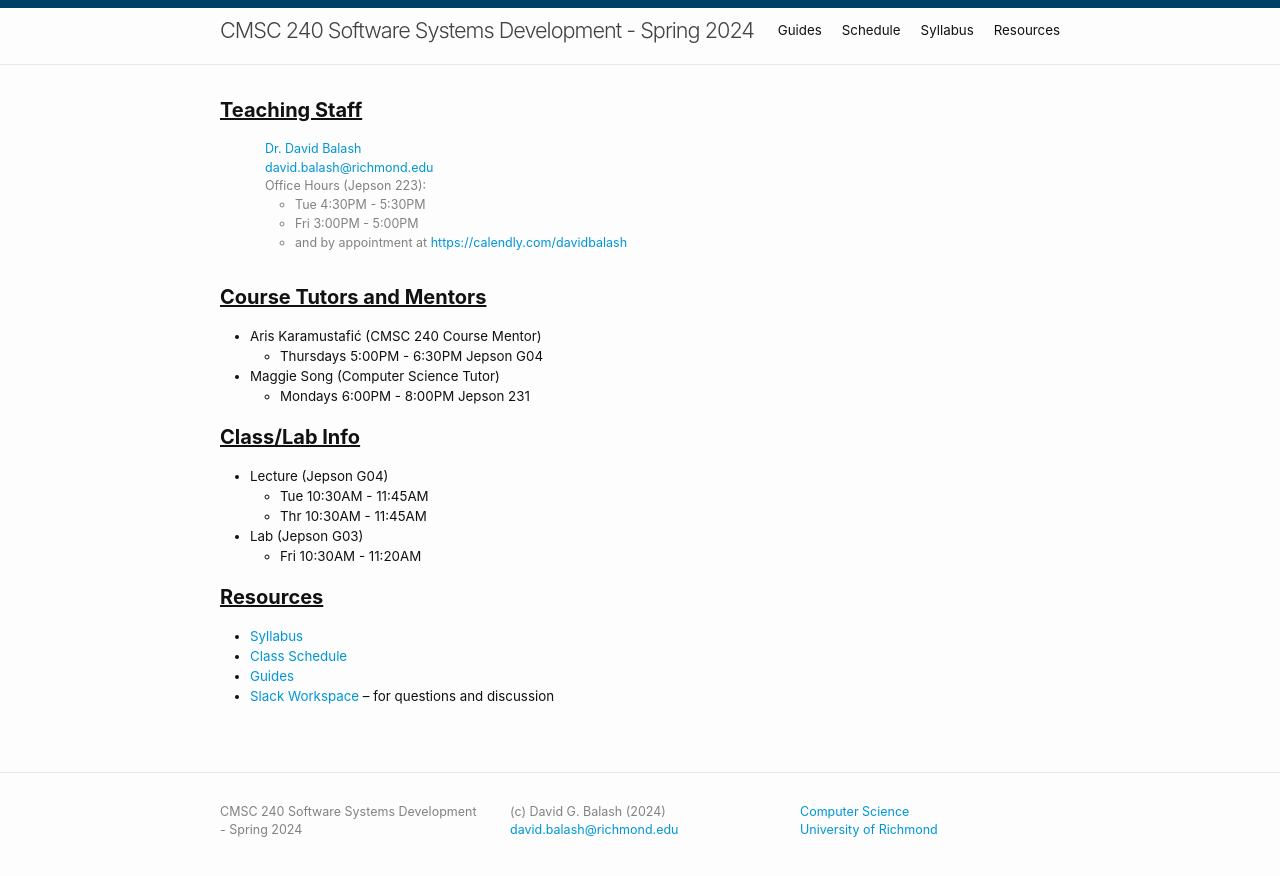
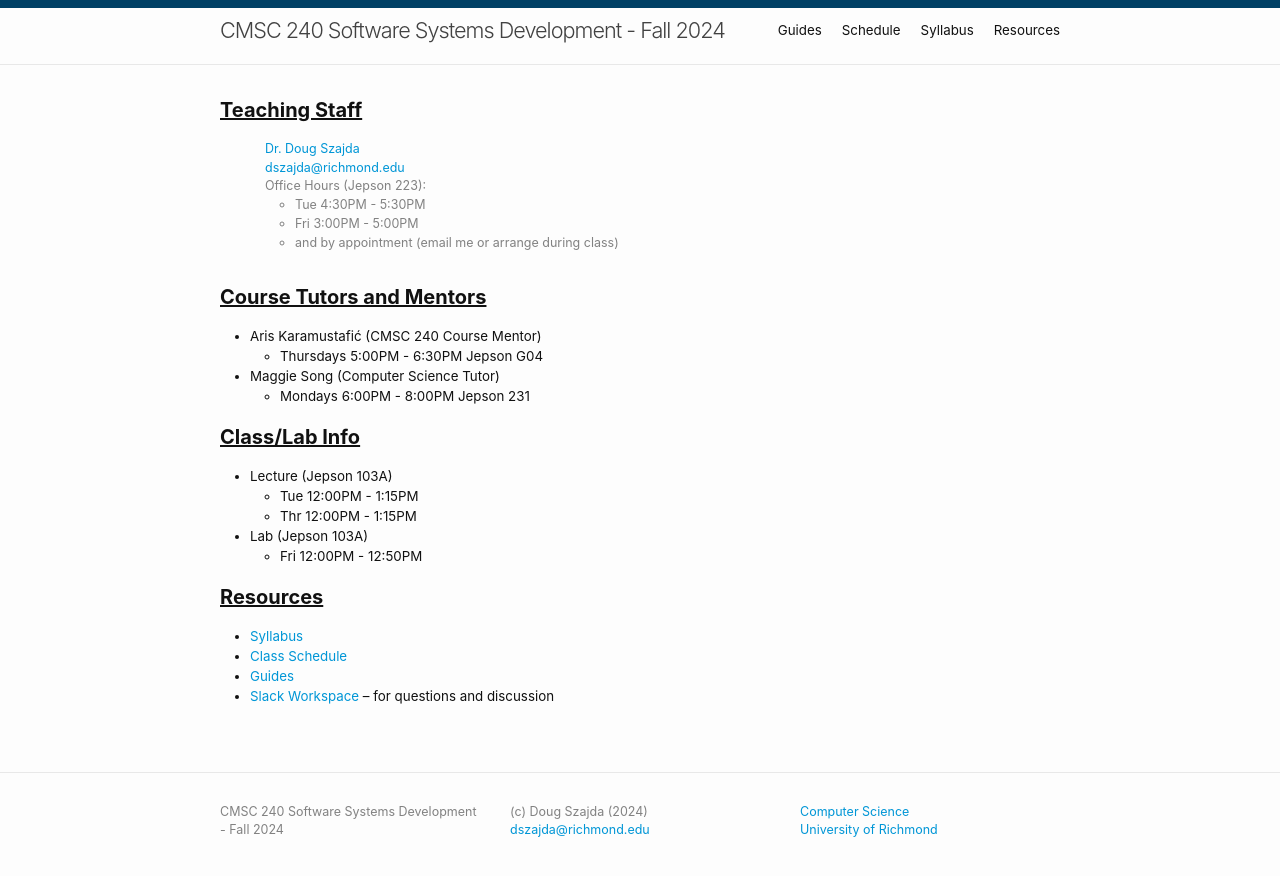
Before and after one commit to cmsc240-f24-dcs/cmsc240-f24-s2.github.io, a Jekyll site: the page built from index.md, in a window 1280 px wide. Shown: the top 876 px of the page. Built offline with Jekyll 4.4.1, drawn with Linux system fonts in a browser that asks for light colours.

Commit message:
"Start of editing website for fall"

```diff
--- a/_config.yml
+++ b/_config.yml
@@ -13,16 +13,16 @@
 # you will see them accessed via {{ site.title }}, {{ site.email }}, and so on.
 # You can create any custom variable you would like, and they will be accessible
 # in the templates via {{ site.myvariable }}.
-title: CMSC 240 Software Systems Development - Spring 2024
-email: david.balash@richmond.edu
-author: David G. Balash
+title: CMSC 240 Software Systems Development - Fall 2024
+email: dszajda@richmond.edu
+author: Doug Szajda
 description: > # this means to ignore newlines until "baseurl:"
-  CMSC 240 Software Systems Development - Spring 2024
+  CMSC 240 Software Systems Development - Fall 2024
 
 baseurl: "/" # the subpath of your site, e.g. /blog
-url: "https://cmsc240-s24.github.io/" # the base hostname & protocol for your site, e.g. http://example.com
+url: "https://cmsc240-f24-dcs.github.io/cmsc240-f24-s2.github.io/" # the base hostname & protocol for your site, e.g. http://example.com
 # twitter_username: jekyllrb
-github_username: cmsc240-s24
+github_username: cmsc240-f24-dcs
 
 # destination: ./docs
 
--- a/index.md
+++ b/index.md
@@ -1,19 +1,19 @@
 ---
 layout: default
-title: CMSC 240 Software Systems Development - Spring 2024
+title: CMSC 240 Software Systems Development - Fall 2024
 ---
 ## Teaching Staff
 <div class="wrapper" markdown="0">
     <div class="footer-col-wrapper">
         <div class="footer-col two-col-1">
             <ul class="contact-list">
-                <li><b><a href="https://cs.richmond.edu/faculty/dbalash/">Dr. David Balash</a></b></li>
-                <li><a href="mailto:david.balash@richmond.edu">david.balash@richmond.edu</a></li>
+                <li><b><a href="https://cs.richmond.edu/faculty/dszajda/">Dr. Doug Szajda</a></b></li>
+                <li><a href="mailto:dszajda@richmond.edu">dszajda@richmond.edu</a></li>
                 <li>Office Hours (Jepson 223):
                     <ul>
                         <li>Tue 4:30PM - 5:30PM</li>
                         <li>Fri 3:00PM - 5:00PM</li>
-                        <li>and by appointment at <a href="https://calendly.com/davidbalash">https://calendly.com/davidbalash</a></li>
+                        <li>and by appointment (email me or arrange during class)</li>
                     </ul>
                 </li>
             </ul>
@@ -30,11 +30,11 @@ title: CMSC 240 Software Systems Development - Spring 2024
 
 
 ## Class/Lab Info
-* Lecture (Jepson G04)
-  * Tue 10:30AM - 11:45AM
-  * Thr 10:30AM - 11:45AM
-* Lab (Jepson G03)
-  * Fri 10:30AM - 11:20AM
+* Lecture (Jepson 103A)
+  * Tue 12:00PM - 1:15PM
+  * Thr 12:00PM - 1:15PM
+* Lab (Jepson 103A)
+  * Fri 12:00PM - 12:50PM
 
 
 
```
Also changed, not shown: schedule.md (+1 -1 lines).
